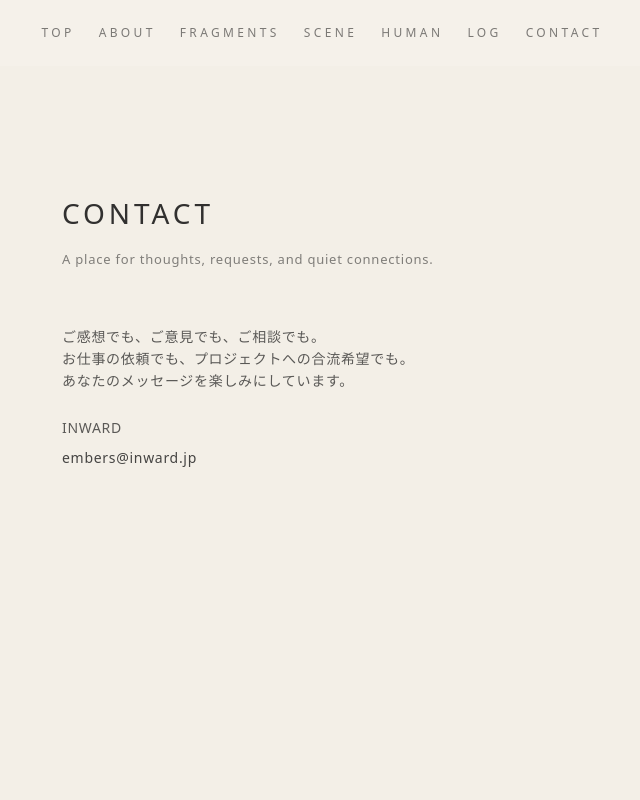
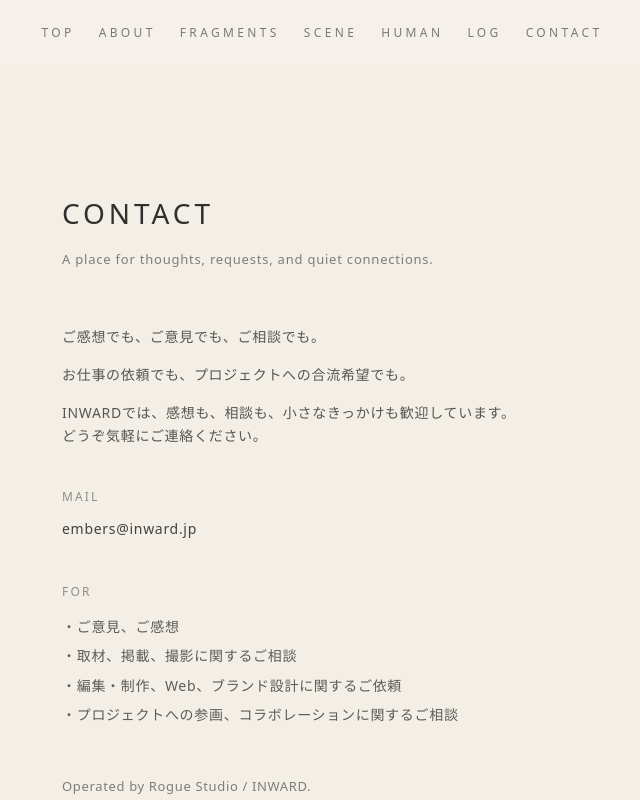
Before and after one commit to rogue-studio/inward, a Next.js app: page /contact in a window 1280 px wide. Shown: the top 800 px of the page, without its empty margins (318-958 px from the left). Built offline with nearby package versions, Linux system fonts and the light colour scheme.

Commit message:
Update contact page

```diff
--- a/app/contact/page.tsx
+++ b/app/contact/page.tsx
@@ -1,30 +1,60 @@
 import SimplePageLayout from "@/components/SimplePageLayout";
+
+export const metadata = {
+  title: "CONTACT | INWARD",
+  description:
+    "Contact INWARD for impressions, inquiries, editorial work, collaborations, and project requests.",
+};
 
 export default function ContactPage() {
   return (
     <SimplePageLayout title="CONTACT">
-<p className="mb-14 text-[13px] tracking-[0.06em] text-[#161616]/52">
-  A place for thoughts, requests, and quiet connections.
-</p>
-      <p className="text-[14px] leading-[1.6] tracking-[0.05em] font-light opacity-70">
-        ご感想でも、ご意見でも、ご相談でも。
+      <p className="mb-14 text-[13px] tracking-[0.06em] text-[#161616]/52">
+        A place for thoughts, requests, and quiet connections.
       </p>
 
-      <p className="text-[14px] leading-[1.6] tracking-[0.05em] font-light opacity-70">
-        お仕事の依頼でも、プロジェクトへの合流希望でも。
-      </p>
+      <div className="space-y-4 text-[14px] font-light leading-[1.6] tracking-[0.05em] text-[#161616]/70">
+        <p>ご感想でも、ご意見でも、ご相談でも。</p>
 
-      <p className="text-[14px] leading-[1.6] tracking-[0.05em] font-light opacity-70">
-        あなたのメッセージを楽しみにしています。
-      </p>
+        <p>お仕事の依頼でも、プロジェクトへの合流希望でも。</p>
 
-      <p className="mt-6 text-[14px] leading-[1.6] tracking-[0.05em] font-light opacity-70">
-        INWARD
-      </p>
+        <p>
+          INWARDでは、感想も、相談も、小さなきっかけも歓迎しています。
+          <br />
+          どうぞ気軽にご連絡ください。
+        </p>
+      </div>
 
-      <p className="mt-2 text-[14px] leading-[1.6] tracking-[0.05em] font-light opacity-80">
-        embers@inward.jp
-      </p>
+      <div className="mt-10 space-y-3 text-[14px] font-light leading-[1.6] tracking-[0.05em] text-[#161616]/70">
+        <p className="text-[12px] uppercase tracking-[0.18em] text-[#161616]/45">
+          Mail
+        </p>
+
+        <a
+          href="mailto:embers@inward.jp"
+          className="inline-block text-[#161616]/80 underline-offset-4 transition-opacity hover:opacity-55"
+        >
+          embers@inward.jp
+        </a>
+      </div>
+
+      <div className="mt-10 space-y-3 text-[14px] font-light leading-[1.8] tracking-[0.05em] text-[#161616]/68">
+        <p className="text-[12px] uppercase tracking-[0.18em] text-[#161616]/45">
+          For
+        </p>
+
+        <div className="space-y-1">
+          <p>・ご意見、ご感想</p>
+          <p>・取材、掲載、撮影に関するご相談</p>
+          <p>・編集・制作、Web、ブランド設計に関するご依頼</p>
+          <p>・プロジェクトへの参画、コラボレーションに関するご相談</p>
+        </div>
+      </div>
+
+      <div className="mt-12 space-y-2 text-[13px] font-light leading-[1.7] tracking-[0.05em] text-[#161616]/52">
+        <p>Operated by Rogue Studio / INWARD.</p>
+        <p>通常、数日以内を目安に返信します。</p>
+      </div>
     </SimplePageLayout>
   );
 }
```
